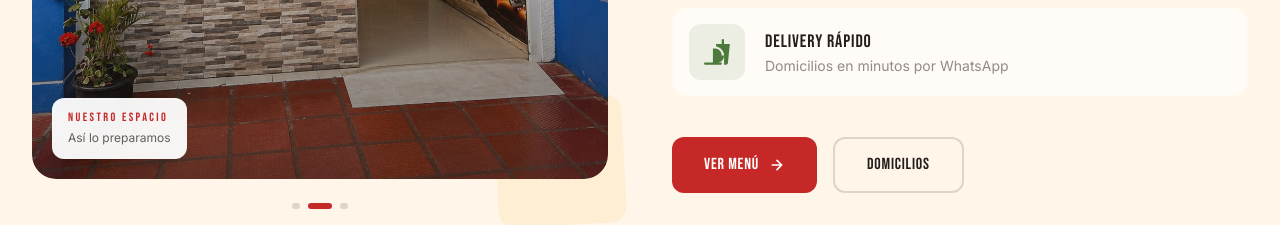
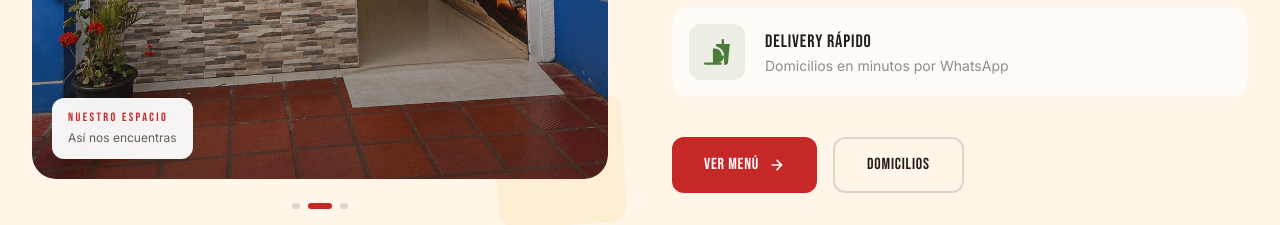
Before and after one commit to camilolealdev/juanchospizza, a React (Vite) app: page / in a window 1280 px wide. Shown: the part 2580-2805 px from the top of the page. Built offline with nearby package versions, Linux system fonts and the light colour scheme; no server answers; the HTML template or start-up script is replaced by a standard one.

Commit message:
fix: update carousel labels to match actual image content
- 2 exteriors: 'Así nos ves por fuera' / 'Así nos encuentras'
- 1 interior: 'Así se siente por dentro'
- Tells a coherent visiting story: arrive → find us → feel the vibe

```diff
--- a/src/components/SobreNosotros.tsx
+++ b/src/components/SobreNosotros.tsx
@@ -2,9 +2,9 @@ import { useState, useEffect, useCallback } from 'react';
 import { Link } from 'react-router-dom';
 
 const CAROUSEL_IMAGES = [
-  { src: '/images/experiencia-adelante.jpg', alt: "Así se ve tu pedido" },
-  { src: '/images/experiencia-atras.jpg', alt: "Así lo preparamos" },
-  { src: '/images/local.jpeg', alt: "Nuestro local" },
+  { src: '/images/experiencia-adelante.jpg', alt: "Así nos ves por fuera" },
+  { src: '/images/experiencia-atras.jpg', alt: "Así nos encuentras" },
+  { src: '/images/local.jpeg', alt: "Así se siente por dentro" },
 ];
 
 const highlights = [
```
